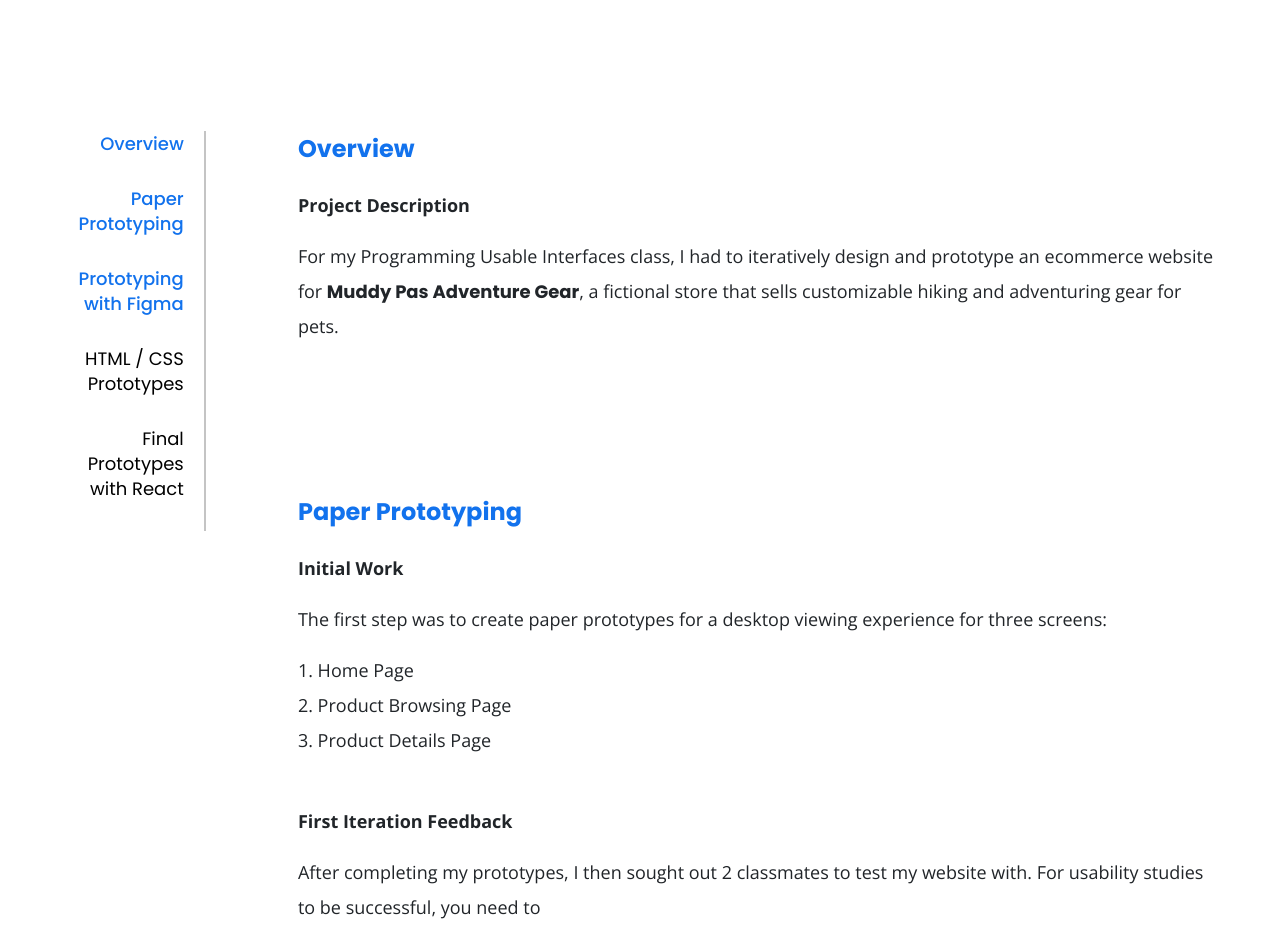
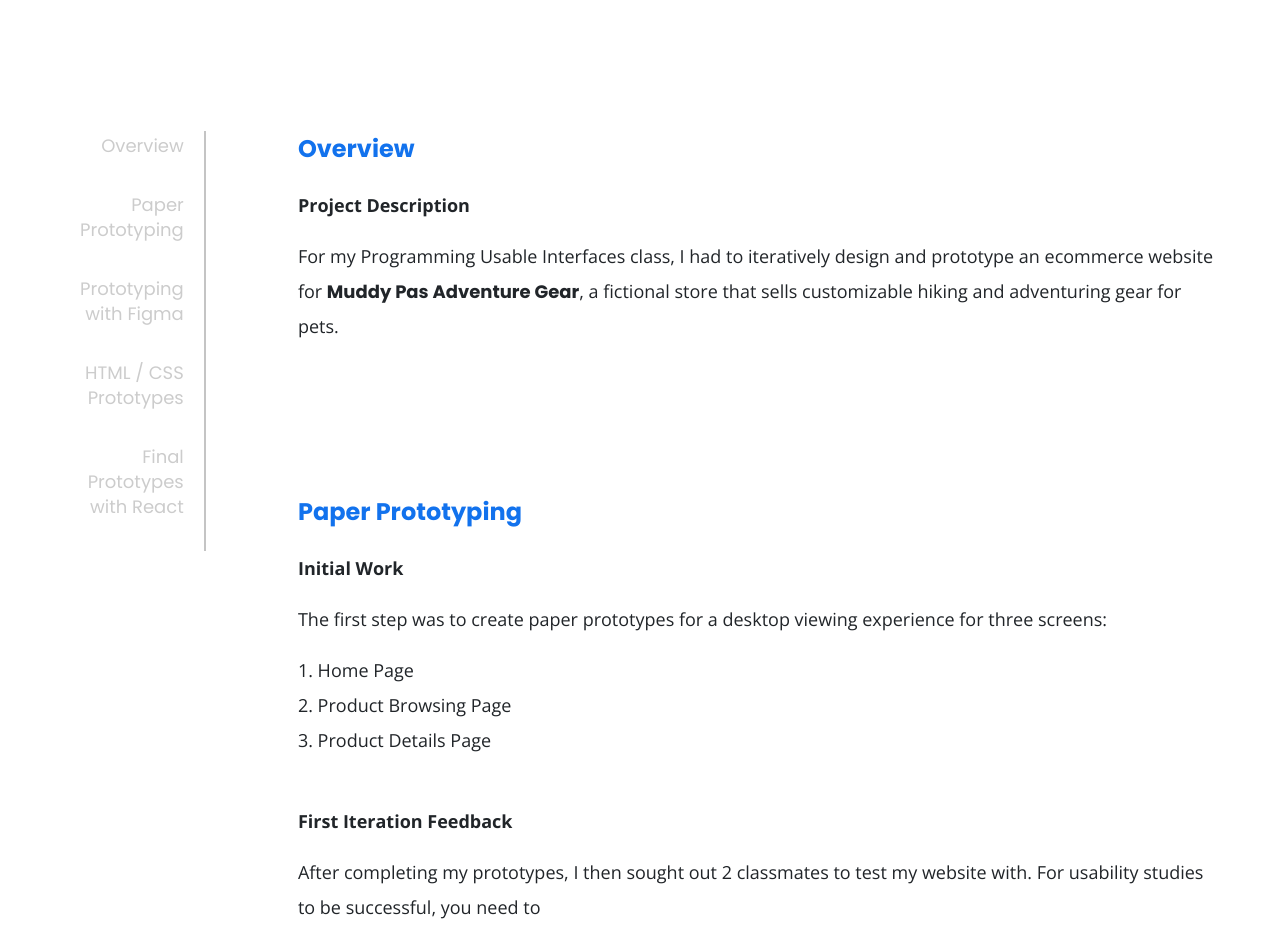
Before and after one commit to NathanJen/portfolio, a React (Create React App) app: page /work/muddy-paws in a window 1280 px wide. Shown: the part 940-1868 px from the top of the page. Built offline with nearby package versions, Linux system fonts and the light colour scheme.

Commit message:
added react scroll to muddy paws and uninstalled insersection observer

```diff
--- a/package.json
+++ b/package.json
@@ -12,7 +12,6 @@
     "react": "^17.0.1",
     "react-bootstrap": "^1.4.0",
     "react-dom": "^17.0.1",
-    "react-intersection-observer": "^8.31.0",
     "react-router-dom": "^5.2.0",
     "react-scripts": "4.0.0",
     "react-scroll": "^1.8.1",
--- a/src/components/Projects/FilmFestival.js
+++ b/src/components/Projects/FilmFestival.js
@@ -116,7 +116,7 @@ const Nav = () => {
           </Link>
         </li>
         <li>
-        <Link
+          <Link
             activeClass={styles.active}
             className={styles.navLink}
             to="goals"
--- a/src/components/Projects/MuddyPaws.js
+++ b/src/components/Projects/MuddyPaws.js
@@ -1,15 +1,12 @@
 import React from 'react'
 import styles from './Projects.module.scss'
 import ProjectIntro from './ProjectIntro'
-import { useInView } from 'react-intersection-observer'
 import TextBlock from './TextBlock'
 import Test from '../../assets/Projects/cmu-iff/test.png'
 import FadeIn from '../FadeIn/FadeIn'
+import { Link } from "react-scroll"
 
 export default function FilmFestival () {
-  const [ref, inView] = useInView({ threshold: 0 })
-  const [ref2, inView2] = useInView({ threshold: 0 })
-  const [ref3, inView3] = useInView({ threshold: 0 })
 
   return (
     <div>
@@ -21,28 +18,10 @@ export default function FilmFestival () {
         team='Me :)'
       />
       <main>
-        <nav className={styles.sectionNav}>
-          <ol>
-            <li>
-              <a href="#overview" className={inView ? styles.active : null}>Overview</a>
-            </li>
-            <li>
-              <a href="#paper" className={inView ? styles.active : null}>Paper Prototyping</a>
-            </li>
-            <li>
-              <a href="#goals" className={inView2 ? styles.active : null}>Prototyping with Figma</a>
-            </li>
-            <li>
-              <a href="#implementation" className={inView3 ? styles.active : null}>HTML / CSS Prototypes</a>
-            </li>
-            <li>
-              <a href="#implementation" className={inView3 ? styles.active : null}>Final Prototypes with React</a>
-            </li>
-          </ol>
-        </nav>
-        <div inView={inView}>
+        <Nav />
+        <div >
           <FadeIn>
-            <section id="overview" ref={ref}>
+            <section id="overview" >
               <h6>Overview</h6>
               <TextBlock title="Project Description">
                 <p>
@@ -54,7 +33,7 @@ export default function FilmFestival () {
             </section>
           </FadeIn>
           <FadeIn>
-            <section id="paper" ref={ref2}>
+            <section id="paper" >
               <h6>Paper Prototyping</h6>
               <TextBlock title="Initial Work">
                 <p>
@@ -91,7 +70,7 @@ export default function FilmFestival () {
             </section>
           </FadeIn>
           <FadeIn>
-            <section id="paper" ref={ref2}>
+            <section id="paper" >
               <h6>Prototyping with Figma</h6>
               <TextBlock title="Initial Work">
                 <p>
@@ -106,7 +85,7 @@ export default function FilmFestival () {
             </section>
           </FadeIn>
           <FadeIn>
-            <section id="paper" ref={ref2}>
+            <section id="paper" >
               <h6>HTML / CSS Prototypes</h6>
               <TextBlock title="Initial Work">
                 <p>
@@ -121,7 +100,7 @@ export default function FilmFestival () {
             </section>
           </FadeIn>
           <FadeIn>
-            <section id="paper" ref={ref2}>
+            <section id="paper" r>
               <h6>Final Prototypes with React</h6>
               <TextBlock title="Initial Work">
                 <p>
@@ -140,3 +119,77 @@ export default function FilmFestival () {
     </div>
   )
 }
+
+const Nav = () => {
+  return (
+    <nav className={styles.sectionNav}>
+      <ol>
+        <li>
+          <Link
+            activeClass={styles.active}
+            className={styles.navLink}
+            to="overview"
+            spy={true}
+            smooth={true}
+            offset={-100}
+            duration={500}
+          >
+            Overview
+          </Link>
+        </li>
+        <li>
+          <Link
+            activeClass={styles.active}
+            className={styles.navLink}
+            to="paper"
+            spy={true}
+            smooth={true}
+            offset={-100}
+            duration={500}
+          >
+            Paper Prototyping
+          </Link>
+        </li>
+        <li>
+          <Link
+            activeClass={styles.active}
+            className={styles.navLink}
+            to="figma"
+            spy={true}
+            smooth={true}
+            offset={-100}
+            duration={500}
+          >
+            Prototyping with Figma
+          </Link>
+        </li>
+        <li>
+          <Link
+            activeClass={styles.active}
+            className={styles.navLink}
+            to="html"
+            spy={true}
+            smooth={true}
+            offset={-100}
+            duration={500}
+          >
+            HTML / CSS Prototypes
+          </Link>
+        </li>
+        <li>
+          <Link
+            activeClass={styles.active}
+            className={styles.navLink}
+            to="react"
+            spy={true}
+            smooth={true}
+            offset={-100}
+            duration={500}
+          >
+            Final Prototypes with React
+          </Link>
+        </li>
+      </ol>
+    </nav>
+  )
+}
```
